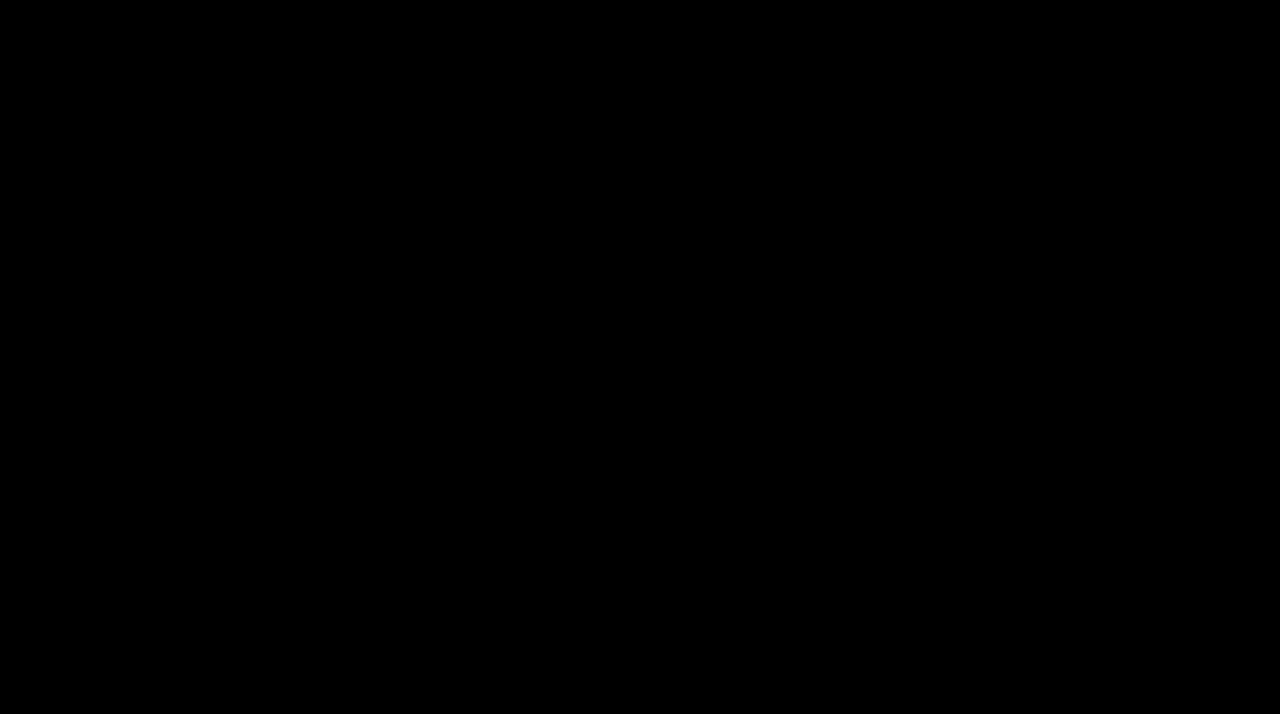
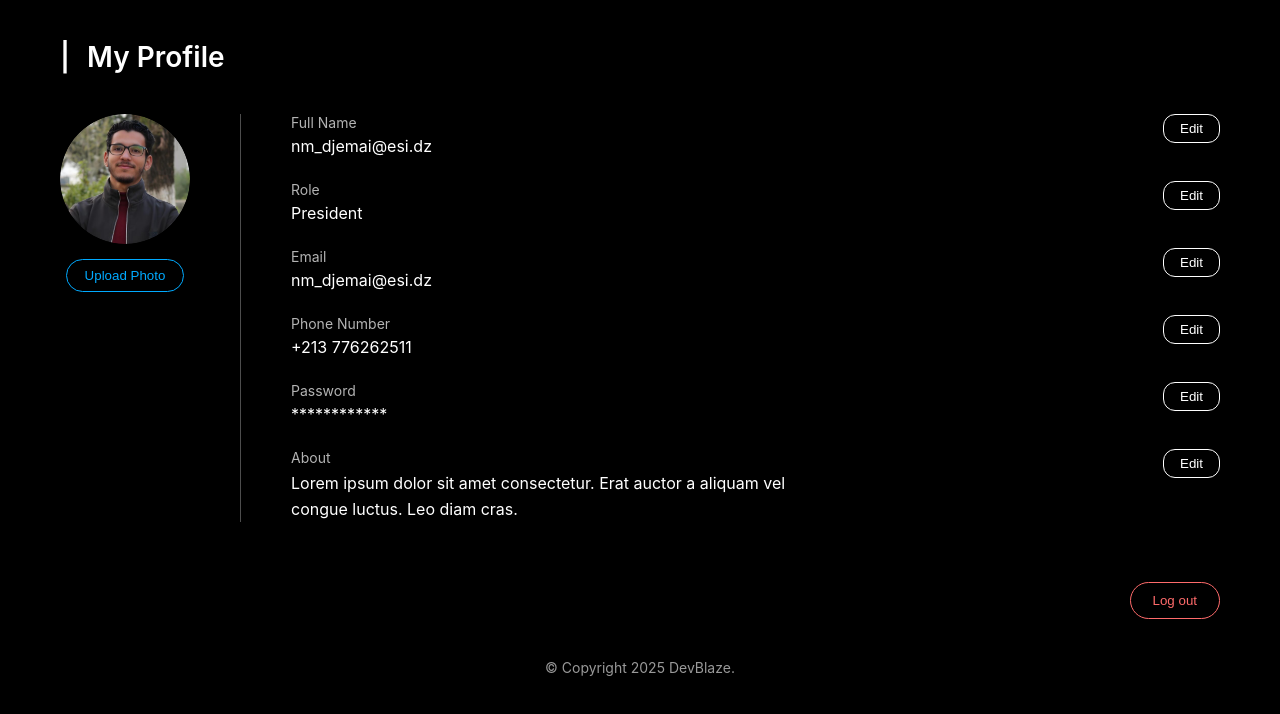
Before and after one commit to Assala485-git/DevIgnite-blaze, a React (Vite) app in the folder frontend/blaze_proj/: page /profile in a window 1280 px wide. Before the commit this address had no page. Shown: the top 714 px of the page. Built offline with nearby package versions, Linux system fonts and the light colour scheme.

Commit message:
Add frontend profile and sidebar

```diff
--- a/frontend/blaze_proj/src/App.jsx
+++ b/frontend/blaze_proj/src/App.jsx
@@ -12,6 +12,7 @@ import More from "./sections/more.jsx";
 import Footer from "./sections/footer.jsx";
 import Login from "./sections/login.jsx";
 import  Signup from "./sections/signup.jsx";
+import Profile from "./sections/profile.jsx"
 
 function LandingPage() {
   return (
@@ -42,6 +43,7 @@ function App() {
       {/* Login page without Navbar */}
       <Route path="/login" element={<Login />} />
       <Route path="/signup" element={<Signup />} />
+      <Route path="/profile" element={<Profile />} />
     </Routes>
   );
 }
--- /dev/null
+++ b/frontend/blaze_proj/src/sections/profile.css
@@ -0,0 +1,118 @@
+.profile-page {
+  min-height: 100vh;
+  background: black;
+  color: white;
+  padding: 40px 60px;
+  font-family: "Inter", sans-serif;
+}
+
+/* TITLE */
+.profile-title {
+  font-size: 28px;
+  font-weight: 600;
+  margin-bottom: 40px;
+}
+
+.profile-title span {
+  margin-right: 10px;
+}
+
+/* MAIN CARD */
+.profile-card {
+  display: flex;
+  gap: 50px;
+}
+
+/* LEFT */
+.profile-left {
+  display: flex;
+  flex-direction: column;
+  align-items: center;
+}
+
+.profile-avatar {
+  width: 130px;
+  height: 130px;
+  border-radius: 50%;
+  object-fit: cover;
+}
+
+.upload-btn {
+  margin-top: 15px;
+  background: transparent;
+  border: 1px solid #00aaff;
+  color: #00aaff;
+  padding: 8px 18px;
+  border-radius: 20px;
+  cursor: pointer;
+}
+
+/* DIVIDER */
+.profile-divider {
+  width: 1px;
+  background: rgba(255, 255, 255, 0.3);
+}
+
+/* RIGHT */
+.profile-right {
+  flex: 1;
+  display: flex;
+  flex-direction: column;
+  gap: 25px;
+}
+
+/* ROW */
+.profile-row {
+  display: flex;
+  justify-content: space-between;
+  align-items: flex-start;
+}
+
+.row-label {
+  font-size: 14px;
+  opacity: 0.7;
+  margin-bottom: 5px;
+}
+
+.row-value {
+  font-size: 16px;
+  max-width: 500px;
+}
+
+.row-value.multiline {
+  line-height: 1.6;
+}
+
+/* EDIT BUTTON */
+.edit-btn {
+  background: transparent;
+  border: 1px solid white;
+  color: white;
+  padding: 6px 16px;
+  border-radius: 12px;
+  cursor: pointer;
+}
+
+/* LOGOUT */
+.logout-container {
+  display: flex;
+  justify-content: flex-end;
+  margin-top: 60px;
+}
+
+.logout-btn {
+  background: transparent;
+  border: 1px solid #ff6b6b;
+  color: #ff6b6b;
+  padding: 10px 22px;
+  border-radius: 20px;
+  cursor: pointer;
+}
+
+/* FOOTER */
+.profile-footer {
+  text-align: center;
+  opacity: 0.6;
+  margin-top: 40px;
+  font-size: 14px;
+}
--- /dev/null
+++ b/frontend/blaze_proj/src/sections/profile.jsx
@@ -0,0 +1,63 @@
+import React from "react";
+import "./profile.css";
+import avatar from "../assets/profile.svg"; // <-- change name if needed
+
+const Profile = () => {
+  return (
+    <div className="profile-page">
+      {/* PAGE TITLE */}
+      <h1 className="profile-title">
+        <span>|</span> My Profile
+      </h1>
+
+      <div className="profile-card">
+        {/* LEFT COLUMN */}
+        <div className="profile-left">
+          <img src={avatar} alt="Profile" className="profile-avatar" />
+          <button className="upload-btn">Upload Photo</button>
+        </div>
+
+        {/* DIVIDER */}
+        <div className="profile-divider" />
+
+        {/* RIGHT COLUMN */}
+        <div className="profile-right">
+          <ProfileRow label="Full Name" value="nm_djemai@esi.dz" />
+          <ProfileRow label="Role" value="President" />
+          <ProfileRow label="Email" value="nm_djemai@esi.dz" />
+          <ProfileRow label="Phone Number" value="+213 776262511" />
+          <ProfileRow label="Password" value="************" />
+          <ProfileRow
+            label="About"
+            value="Lorem ipsum dolor sit amet consectetur. Erat auctor a aliquam vel congue luctus. Leo diam cras."
+            multiline
+          />
+        </div>
+      </div>
+
+      {/* LOGOUT */}
+      <div className="logout-container">
+        <button className="logout-btn">Log out</button>
+      </div>
+
+      {/* FOOTER */}
+      <p className="profile-footer">© Copyright 2025 DevBlaze.</p>
+    </div>
+  );
+};
+
+const ProfileRow = ({ label, value, multiline }) => {
+  return (
+    <div className="profile-row">
+      <div>
+        <p className="row-label">{label}</p>
+        <p className={`row-value ${multiline ? "multiline" : ""}`}>
+          {value}
+        </p>
+      </div>
+      <button className="edit-btn">Edit</button>
+    </div>
+  );
+};
+
+export default Profile;
```
Also changed, not shown: frontend/blaze_proj/src/components/sidebar.css (added, +81 -0 lines), frontend/blaze_proj/src/components/sidebar.jsx (added, +62 -0 lines), frontend/blaze_proj/src/assets/profile.svg (added).
